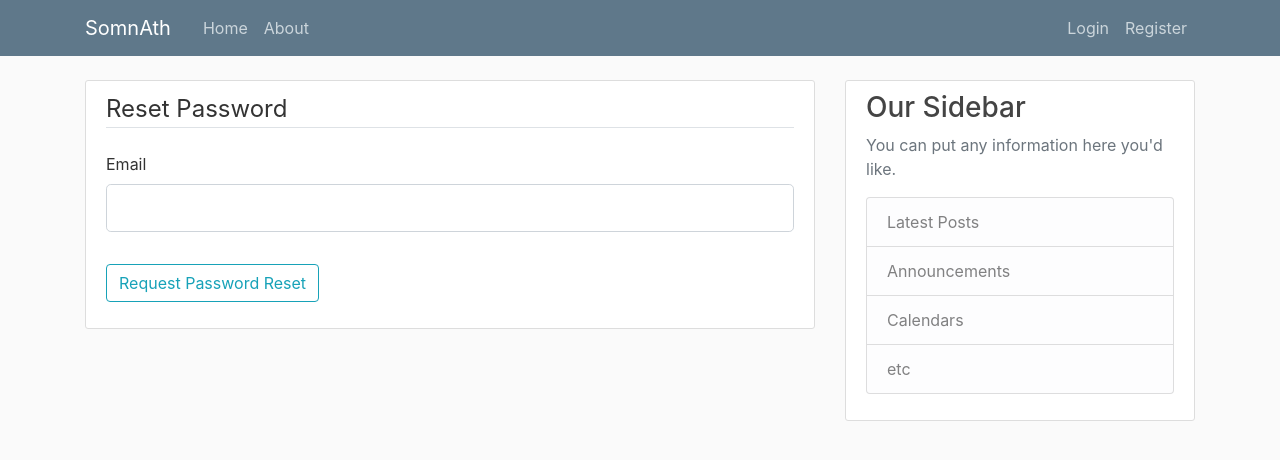
After one commit to WizArdZ3658/Flask-Blog-Website, a Flask app: page /reset_password in a window 1280 px wide. The commit adds this page. Shown: the top 460 px of the page. Run offline with Flask 2, Linux system fonts and the light colour scheme; some libraries are stand-ins or nearby versions.

Commit message:
added functionality to reset password

```diff
--- a/flaskapp/forms.py
+++ b/flaskapp/forms.py
@@ -56,3 +56,21 @@ class PostForm(FlaskForm):
     title = StringField('Title', validators=[DataRequired()])
     content = TextAreaField('Content', validators=[DataRequired()])
     submit = SubmitField('Post')
+
+
+class RequestResetForm(FlaskForm):
+    email = StringField('Email',
+                        validators=[DataRequired(), Email()])
+    submit = SubmitField('Request Password Reset')
+
+    def validate_email(self, email):
+        user = User.query.filter_by(email=email.data).first()
+        if user is None:
+            raise ValidationError('There is no account with that email. You must register first.')
+
+
+class ResetPasswordForm(FlaskForm):
+    password = PasswordField('Password', validators=[DataRequired()])
+    confirm_password = PasswordField('Confirm Password',
+                                     validators=[DataRequired(), EqualTo('password')])
+    submit = SubmitField('Reset Password')
--- a/flaskapp/routes.py
+++ b/flaskapp/routes.py
@@ -1,11 +1,12 @@
-from flaskapp.forms import RegistrationForm, LoginForm, UpdateAccountForm, PostForm
+from flaskapp.forms import RegistrationForm, LoginForm, UpdateAccountForm, PostForm, RequestResetForm, ResetPasswordForm
 from flask import render_template, url_for, flash, redirect, request, abort
 from flaskapp.models import User, Post
-from flaskapp import app, db, bcrypt
+from flaskapp import app, db, bcrypt, mail
 from flask_login import login_user, current_user, logout_user, login_required
 import os
 import secrets
 from PIL import Image
+from flask_mail import Message
 
 
 @app.route('/')
@@ -153,3 +154,45 @@ def delete_post(post_id):
 #         .order_by(Post.date_posted.desc())\
 #         .paginate(page=page, per_page=5)
 #     return render_template('user_posts.html', posts=posts, user=user)
+
+def send_reset_email(user):
+    token = user.get_reset_token()
+    msg = Message('Password Reset Request',
+                  sender='noreply@demo.com',
+                  recipients=[user.email])
+    msg.body = f'''To reset your password, visit the following link:
+{url_for('reset_token', token=token, _external=True)}
+If you did not make this request then simply ignore this email and no changes will be made.
+'''
+    mail.send(msg)
+
+
+@app.route("/reset_password", methods=['GET', 'POST'])
+def reset_request():
+    if current_user.is_authenticated:
+        return redirect(url_for('home'))
+    form = RequestResetForm()
+    if form.validate_on_submit():
+        user = User.query.filter_by(email=form.email.data).first()
+        send_reset_email(user)
+        flash('An email has been sent with instructions to reset your password.', 'info')
+        return redirect(url_for('login'))
+    return render_template('reset_request.html', title='Reset Password', form=form)
+
+
+@app.route("/reset_password/<token>", methods=['GET', 'POST'])
+def reset_token(token):
+    if current_user.is_authenticated:
+        return redirect(url_for('home'))
+    user = User.verify_reset_token(token)
+    if user is None:
+        flash('That is an invalid or expired token', 'warning')
+        return redirect(url_for('reset_request'))
+    form = ResetPasswordForm()
+    if form.validate_on_submit():
+        hashed_password = bcrypt.generate_password_hash(form.password.data).decode('utf-8')
+        user.password = hashed_password
+        db.session.commit()
+        flash('Your password has been updated! You are now able to log in', 'success')
+        return redirect(url_for('login'))
+    return render_template('reset_token.html', title='Reset Password', form=form)
--- /dev/null
+++ b/flaskapp/templates/reset_request.html
@@ -0,0 +1,27 @@
+{% extends "layout.html" %}
+{% block content %}
+    <div class="content-section">
+        <form method="POST" action="">
+            {{ form.hidden_tag() }}
+            <fieldset class="form-group">
+                <legend class="border-bottom mb-4">Reset Password</legend>
+                <div class="form-group">
+                    {{ form.email.label(class="form-control-label") }}
+                    {% if form.email.errors %}
+                        {{ form.email(class="form-control form-control-lg is-invalid") }}
+                        <div class="invalid-feedback">
+                            {% for error in form.email.errors %}
+                                <span>{{ error }}</span>
+                            {% endfor %}
+                        </div>
+                    {% else %}
+                        {{ form.email(class="form-control form-control-lg") }}
+                    {% endif %}
+                </div>
+            </fieldset>
+            <div class="form-group">
+                {{ form.submit(class="btn btn-outline-info") }}
+            </div>
+        </form>
+    </div>
+{% endblock content %}
```
Also changed, not shown: flaskapp/__init__.py (+8 -0 lines), flaskapp/models.py (+15 -1 lines), flaskapp/templates/login.html (+4 -3 lines), flaskapp/templates/reset_token.html (added, +40 -0 lines), flaskapp/site.db.
